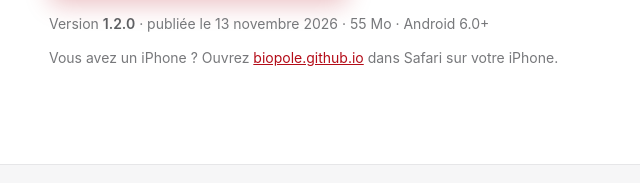
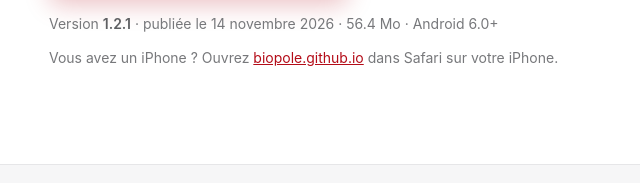
Before and after one commit to biopole/biopole-connect, a plain HTML site: page index.html in a window 1280 px wide. Shown: the part 581-764 px from the top of the page, 95-735 px from the left. Drawn offline with Linux system fonts and the light colour scheme.

Commit message:
Update index.html

```diff
--- a/index.html
+++ b/index.html
@@ -311,9 +311,9 @@
   <script>
     // ── Informations de la version publiée (à mettre à jour) ─────────────
     const APP = {
-     version: "1.2.0",
-date: "2026-11-13",
-size: "55 Mo",
+  version: "1.2.1",
+date: "2026-11-14",
+size: "56.4 Mo",
       // "auto" : sur GitHub Pages, le bouton pointe vers l'APK de la dernière
       // Release GitHub du même dépôt (fichier nommé biopole-connect.apk).
       // Sinon : nom du fichier à côté de index.html, ou URL complète.
```
